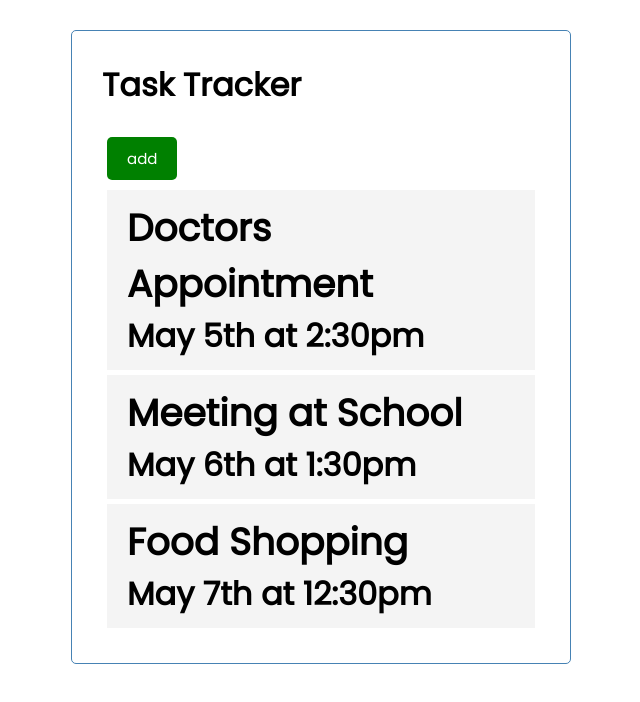
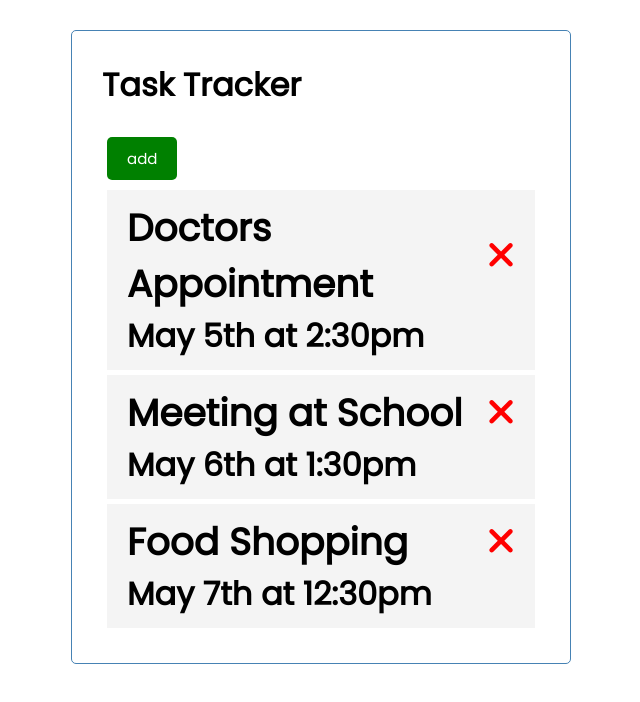
Before and after one commit to emoran0403/angular-traversy, an Angular app: page / in a window 1280 px wide. Shown: the top 702 px of the page, without its empty margins (319-959 px from the left). Built offline with nearby package versions, Linux system fonts and the light colour scheme.

Commit message:
installed fontawesome, hooked up some icons in task item component, task item component displaying info as intended

```diff
--- a/package.json
+++ b/package.json
@@ -18,6 +18,11 @@
     "@angular/platform-browser": "^14.2.0",
     "@angular/platform-browser-dynamic": "^14.2.0",
     "@angular/router": "^14.2.0",
+    "@fortawesome/angular-fontawesome": "^0.11.1",
+    "@fortawesome/fontawesome-svg-core": "^6.1.1",
+    "@fortawesome/free-brands-svg-icons": "^6.1.1",
+    "@fortawesome/free-regular-svg-icons": "^6.1.1",
+    "@fortawesome/free-solid-svg-icons": "^6.1.1",
     "rxjs": "~7.5.0",
     "tslib": "^2.3.0",
     "zone.js": "~0.11.4"
--- a/src/app/app.module.ts
+++ b/src/app/app.module.ts
@@ -6,6 +6,7 @@ import { HeaderComponent } from './components/header/header.component';
 import { ButtonComponent } from './components/button/button.component';
 import { TasksComponent } from './components/tasks/tasks.component';
 import { TaskItemComponent } from './components/task-item/task-item.component';
+import { FontAwesomeModule } from '@fortawesome/angular-fontawesome';
 
 @NgModule({
   declarations: [
@@ -16,7 +17,8 @@ import { TaskItemComponent } from './components/task-item/task-item.component';
     TaskItemComponent
   ],
   imports: [
-    BrowserModule
+    BrowserModule,
+    FontAwesomeModule
   ],
   providers: [],
   bootstrap: [AppComponent]
--- a/src/app/components/task-item/task-item.component.html
+++ b/src/app/components/task-item/task-item.component.html
@@ -1,4 +1,10 @@
 <div class="task">
-  <h3>{{ task.text }}</h3>
+  <!-- display the text from the task in an h3 -->
+  <h3>
+    {{ task.text }}
+    <!-- add an icon at the end, and style it red -->
+    <fa-icon [ngStyle]="{ color: 'red' }" [icon]="faTimes"></fa-icon>
+  </h3>
+  <!-- add the day in a p tag -->
   <p>{{ task.day }}</p>
 </div>
--- a/src/app/components/task-item/task-item.component.ts
+++ b/src/app/components/task-item/task-item.component.ts
@@ -1,5 +1,6 @@
 import { Component, OnInit, Input } from '@angular/core';
 import { Task } from '../../Task';
+import { faTimes } from '@fortawesome/free-solid-svg-icons';
 
 @Component({
   selector: 'app-task-item',
@@ -8,6 +9,9 @@ import { Task } from '../../Task';
 })
 export class TaskItemComponent implements OnInit {
   @Input() task!: Task;
+
+  faTimes = faTimes;
+
   constructor() {}
 
   ngOnInit(): void {}
```
Also changed, not shown: src/app/components/tasks/tasks.component.html (+9 -0 lines), 1 other file (tests, documents, lock files or other folders).
